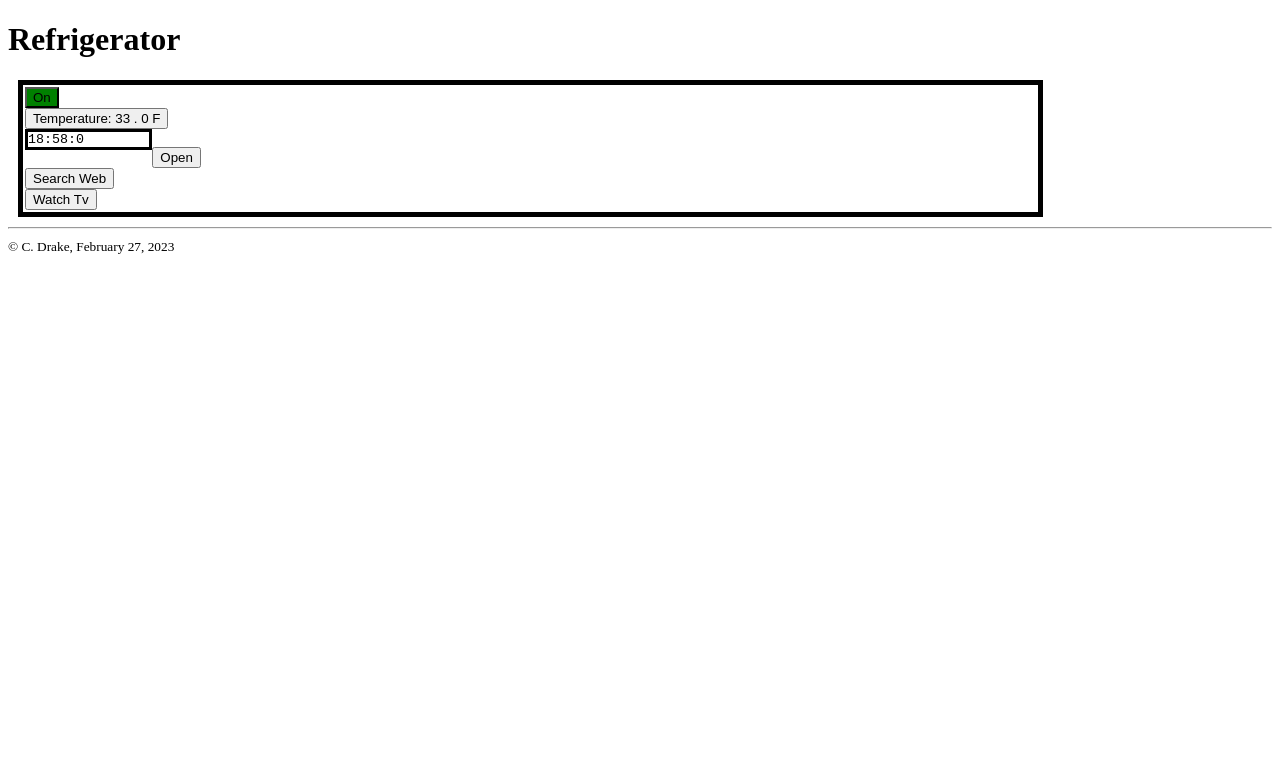
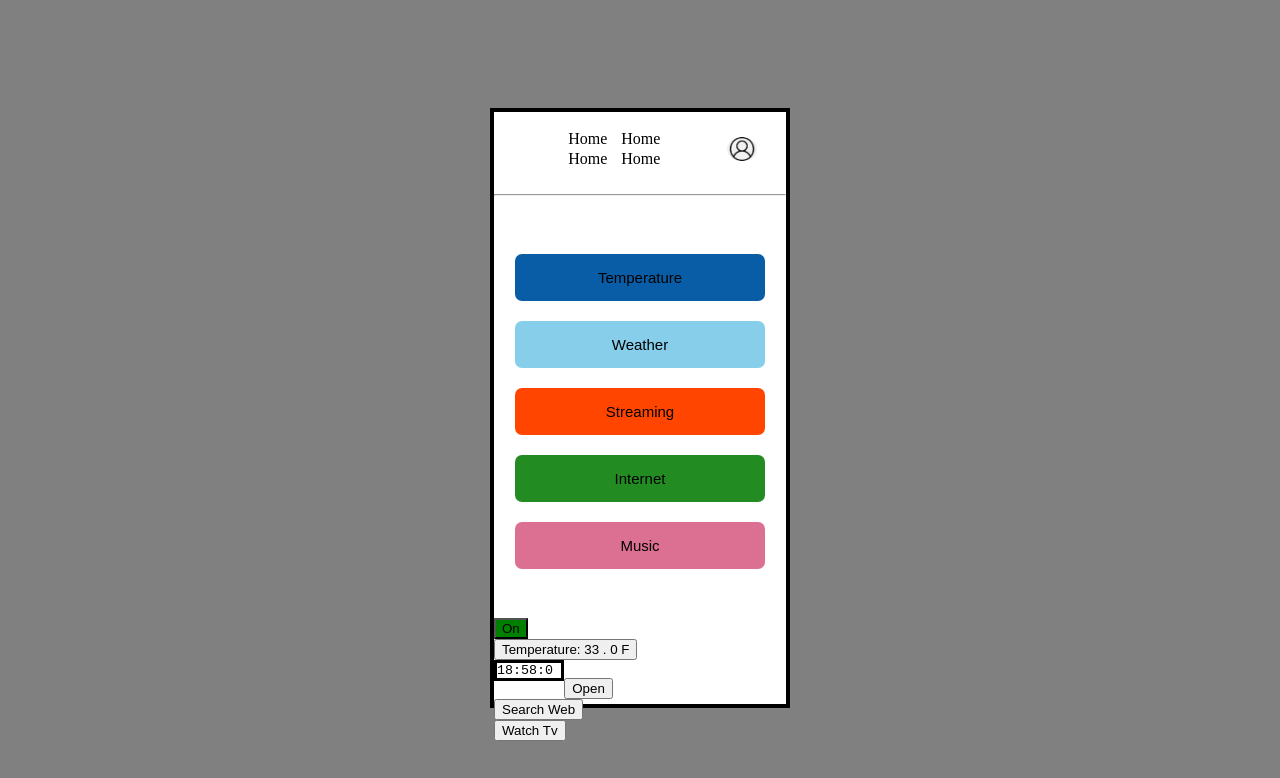
Before and after one commit to cdrake1/SD330, a plain HTML site: page fridge app/fridge.html in a window 1280 px wide. Drawn offline with Linux system fonts and the light colour scheme.

Commit message:
big changes

```diff
--- a/fridge app/css/layout.css
+++ b/fridge app/css/layout.css
@@ -1,24 +1,210 @@
+    /* basic body and border section */
     body
     {
         background-color: grey;
         display: flex;
+        height: 100vh;
         justify-content: center;
         align-items: center;
-        height: 100vh;
     }
 
-    .phone
+    #phone
     {
+        background: white;
         width: 300px; /* width of the black square */
         height: 600px; /* height of the black square */
         border: 4px solid black;
-        background-color: white;
         box-sizing: border-box;
     }
 
-    .top-nav
+
+    /* following is for navigation and header section */
+    nav
     {
-        width: 10px;
-        height: 5px;
+        background: white;
+        width: 80%;
+        padding: 1px 10%;
+        display: flex;
+        align-items: center;
+        justify-content: space-between;
+        position: relative;
+    }
+    .user-pic
+    {
+        width: 30px;
+        border-radius: 60%;
+        cursor: pointer;
+        margin-left: 30px;
+    }
+    nav ul
+    {
+        width: 100%;
+        text-align: left;
+    }
+
+    nav ul li
+    {
+        display: inline-block;
+        list-style: none;
+        margin: 1px 5px;
+    }
+
+    nav ul li a
+    {
+        color: black;
+        text-decoration: none;
+
 
     }
+
+    .sub-menu-wrap
+    {
+        position: absolute;
+        top: 100%;
+        right: 10%;
+        width: 150px;
+        max-height: 0px;
+        overflow: hidden;
+        transition: max-height 0.5s;
+    }
+
+    .sub-menu-wrap.open-menu
+    {
+        max-height: 400px;
+
+    }
+
+    .sub-menu
+    {
+        background: whitesmoke;
+        padding: 5px;
+        margin: 5px;
+        /*border: 2px solid black;*/
+
+    }
+    .user-info
+    {
+        display: flex;
+        align-items: center;
+    }
+    .user-info h2
+    {
+        font-weight: 500;
+        font-family: system-ui, -apple-system, BlinkMacSystemFont, 'Segoe UI', Roboto, Oxygen, Ubuntu, Cantarell, 'Open Sans', 'Helvetica Neue', sans-serif;
+        font-size: 10px;
+    }
+    .user-info img
+    {
+        width: 20%;
+        border-radius: 60%;
+        margin-right: 15px;
+
+    }
+    .sub-menu hr
+    {
+        border: 0;
+        height: 1px;
+        width: 100%;
+        background-color: black;
+        margin: 15px 0 10px;
+
+    }
+
+    .sub-menu-link
+    {
+        display: flex;
+        align-items: center;
+        text-decoration: none;
+        color: black;
+        margin: 12px 0;
+
+    }
+    .sub-menu-link p
+    {
+        width: 100%;
+
+    }
+    .sub-menu-link img
+    {
+        width: 30px;
+        background: whitesmoke;
+        border-radius: 50%;
+        padding: 8px;
+        margin-right: 15px;
+
+
+    }
+
+    .sub-menu-link span
+    {
+        font-size: 22px;
+        transition: transform 0.5s;
+
+    }
+    .sub-menu-link:hover span
+    {
+        transform: translateX(5px);
+    }
+
+    /* font bold when hover*/
+    .sub-menu-link:hover p
+    {
+        font-weight: 600;
+    }
+
+    /* section for buttons and middle */
+
+    .buttons
+    {
+
+        display: flex;
+        flex-direction: column;
+        align-items: center;
+        justify-content: center;
+        height: 70%;
+    }
+
+    .buttons a
+    {
+        margin: 10px;
+    }
+
+    .buttons button
+    {
+        width: 250px;
+        padding: 15px 80px;
+        border: none;
+        border-radius: 7px;
+        font-size: 15px;
+    }
+
+    .buttons-nav1
+    {
+        background-color: rgb(9, 93, 166);
+    }
+
+    .buttons-nav2
+    {
+        background-color: skyblue;
+    }
+
+    .buttons-nav3
+    {
+        background-color: orangered;
+    }
+
+    .buttons-nav4
+    {
+        background-color: forestgreen;
+    }
+
+    .buttons-nav5
+    {
+        background-color: palevioletred;
+    }
+
+    .buttons button:hover
+    {
+        cursor: pointer;
+        opacity: 0.8;
+    }
--- a/fridge.html
+++ b/fridge app/fridge.html
@@ -4,30 +4,80 @@
         <meta charset="UTF-8">
 
         <title>Document</title>
-        <style>
-            body
-            {
-                background-color: fff;
-                color: black;
+        <link rel="stylesheet" href="css\layout.css">
 
-            }
-            #Refrigerator
-            {
-
-                border: solid black;
-                border-width: 5px;
-                padding: 2px 2px 2px 2px;
-                margin: 10px 10px 10px 10px;
-                float: center;    width: 80%;
-
-
-            }
-
-        </style>
     </head>
     <body onload = "doStartClock()">
-        <h1> Refrigerator </h1>
-        <div id="Refrigerator">
+
+        <div id="phone">
+            <!-- this class is for header and drop down -->
+            <div class="hero">
+                <nav>
+                    <ul>
+                        <li><a href="#">Home</a></li>
+                        <li><a href="#">Home</a></li>
+                        <li><a href="#">Home</a></li>
+                        <li><a href="#">Home</a></li>
+                    </ul>
+                    <img src="images/download.png" class="user-pic" onclick="toggleMenu()">
+
+                    <div class="sub-menu-wrap" id="subMenu">
+                        <div class="sub-menu">
+                            <div class="user-info">
+
+                                <img src="images/download.png">
+                                <h2> Hello! "User" </h2>
+                            </div>
+
+                            <hr>
+
+                            <a href="pages/settings.html" class="sub-menu-link">
+                                <img src="images/download.png">
+                                <p> Settings </p>
+                                <span> > </span>
+                            </a>
+
+                            <a href="pages/Accounts.html" class="sub-menu-link">
+                                <img src="images/download.png">
+                                <p> Accounts </p>
+                                <span> > </span>
+                            </a>
+
+                            <a href="pages/Help.html" class="sub-menu-link">
+                                <img src="images/download.png">
+                                <p> Help? </p>
+                                <span> > </span>
+                            </a>
+
+                        </div>
+                    </div>
+                </nav>
+            </div>
+
+            <hr>
+
+            <div class="buttons">
+                <a href="pages/temp.html" class="buttons-link1">
+                  <button class="buttons-nav1"> Temperature </button>
+                </a>
+
+                <a href="pages/weather.html" class="buttons-link2">
+                  <button class="buttons-nav2"> Weather </button>
+                </a>
+
+                <a href="pages/stream.html" class="buttons-link3">
+                  <button class="buttons-nav3"> Streaming </button>
+                </a>
+
+                <a href="pages/internet.html" class="buttons-link4">
+                  <button class="buttons-nav4"> Internet </button>
+                </a>
+
+                <a href="pages/music.html" class="buttons-link5">
+                  <button class="buttons-nav5"> Music </button>
+                </a>
+            </div>
+
 
 
             <div id="on/off" >
@@ -40,7 +90,7 @@
 
             </div>
 
-            <div id="timePar" style="font-size: smaller;font-family: 'Courier New', Courier, monospace; text-align: left; color: black; border: solid black; float: left; width: 12%;  ">00:00:00</div>
+            <div id="timePar" style="font-size: smaller;font-family: 'Courier New', Courier, monospace; text-align: left; color: black; border: solid black; float: left; width: 22%;  ">00:00:00</div>
         <br>
             <div id="open/close" >
                 <input type=button onclick="openOrClose()" id="buttonOpen" value="Open"> </button>
@@ -61,6 +111,13 @@
         </div>
 
         <script>
+            let subMenu = document.getElementById("subMenu");
+            function toggleMenu()
+            {
+                subMenu.classList.toggle("open-menu");
+
+            }
+
             function doStartClock()
             {
                 setInterval(doClockTick,1000);
@@ -169,8 +226,6 @@
         </script>
 
         <footer>
-            <hr>
-            <small> &copy; C. Drake, February 27, 2023  </small>
         </footer>
 
     </body>
```
Also changed, not shown: fridge app/home.html (deleted, +0 -34 lines), fridge app/pages/Accounts.html (added, +13 -0 lines), fridge app/pages/Help.html (added, +13 -0 lines), fridge app/pages/internet.html (added, +12 -0 lines), fridge app/pages/music.html (added, +12 -0 lines), fridge app/pages/settings.html (added, +12 -0 lines), fridge app/pages/stream.html (added, +12 -0 lines), fridge app/pages/temp.html (added, +12 -0 lines), fridge app/pages/weather.html (added, +12 -0 lines), json.html (added, +41 -0 lines), fridge app/images/download.png (added).
